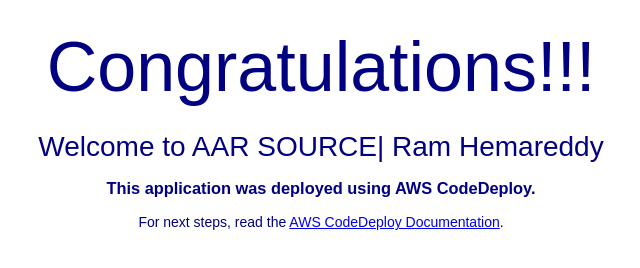
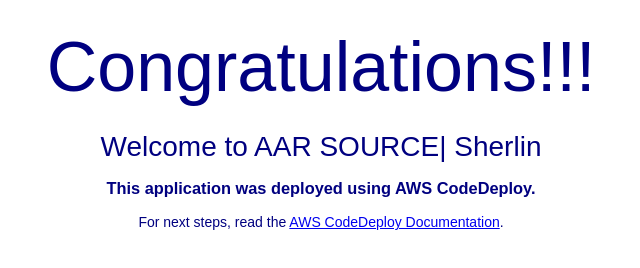
Before and after one commit to Sherlin/aws_cicd_pipline_codedeploy, a plain HTML site: page index.html in a window 1280 px wide. Shown: the part 220-488 px from the top of the page, without its empty margins (319-959 px from the left). Drawn offline with Linux system fonts and the light colour scheme.

Commit message:
Update index.html

```diff
--- a/index.html
+++ b/index.html
@@ -28,7 +28,7 @@
   <div align="center">
     <img src="https://scraper-bucket-demo.s3.us-east-1.amazonaws.com/aar_logo_final.png" style="max-width: 20%;">
     <h1>Congratulations!!! </h1>
-      <h2>Welcome to AAR SOURCE| Ram Hemareddy</h2>
+      <h2>Welcome to AAR SOURCE| Sherlin</h2>
     <h3>This application was deployed using AWS CodeDeploy.</h3>
     <p>For next steps, read the <a href="http://aws.amazon.com/documentation/codedeploy">AWS CodeDeploy Documentation</a>.</p>
   </div>
```
